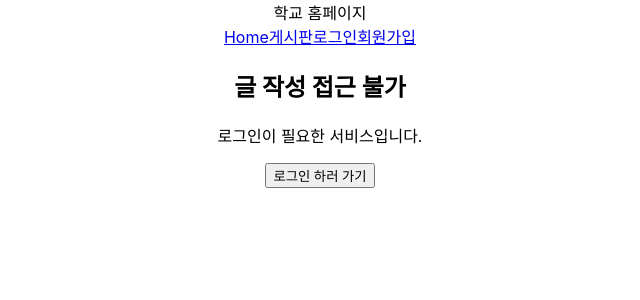
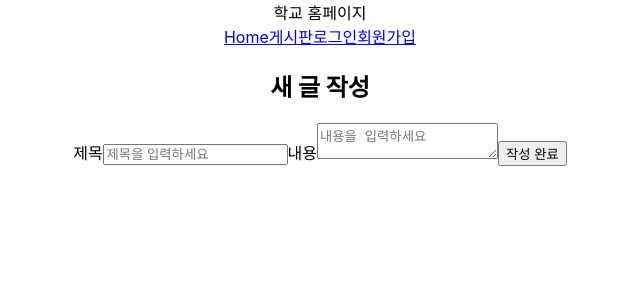
Before and after one commit to LSM-1020/Lsm-react_mini_FrontEnd_251017, a React (Create React App) app: page /board/Write in a window 1280 px wide. Shown: the top 300 px of the page, without its empty margins (320-960 px from the left). Built offline with nearby package versions, Linux system fonts and the light colour scheme; no server answers.

Commit message:
게시판 페이지

```diff
--- a/src/Component/BoardPage.js
+++ b/src/Component/BoardPage.js
@@ -31,15 +31,9 @@ function BoardPage({ user }) {
 
   const handleWrite = () => {
     if (!user) {
-      return (
-        <div className="board-blocked">
-          <h2>게시판 접근 불가</h2>
-          <p>로그인이 필요한 서비스입니다.</p>
-          <Link to="/login" className="btn-login">
-            로그인 하러 가기
-          </Link>
-        </div>
-      );
+      alert("로그인 후 이용해주세요");
+      navigate("/login");
+      return;
     }
     navigate("/board/write");
   };
--- a/src/Component/BoardWrite.js
+++ b/src/Component/BoardWrite.js
@@ -1,15 +1,18 @@
 import { useState } from "react";
 import { useNavigate } from "react-router-dom";
+import api from "../api/axiosConfig";
 
 function BoardWrite({ user }) {
   const navigate = useNavigate();
 
-  const [form, setForm] = useState({
-    title: "",
-    content: "",
-  });
+  const [title, setTitle] = useState(""); //제목은 공백문자열
+  const [content, setContent] = useState(""); //내용도 공백문자열
+  const [errors, setErrors] = useState({});
 
+  const handleSubmit = async (e) => {
+    e.preventDefault({ title, content });
     if (!user) {
+      alert("로그인 후 사용가능합니다");
       return (
         <div className="write-blocked">
           <h2>글 작성 접근 불가</h2>
@@ -20,18 +23,19 @@ function BoardWrite({ user }) {
         </div>
       );
     }
-
-  const handleChange = (e) => {
-    const { name, value } = e.target;
-    setForm((prev) => ({ ...prev, [name]: value }));
-  };
-
-  const handleSubmit = (e) => {
-    e.preventDefault();
-    // TODO: 글쓰기 API 호출
-    alert("글 작성 기능 구현 필요");
-    // 작성 완료 후 게시판 페이지로 이동
+    try {
+      await api.post("/api/board", { title, content });
+      alert("글작성 완료");
       navigate("/board");
+    } catch (err) {
+      if (err.response && err.response.status === 400) {
+        //회원가입 400에러 발생
+        setErrors(err.response.data); //에러 추출,errors에 저장
+      } else {
+        console.error(err);
+        alert("글쓰기 실패");
+      }
+    }
   };
 
   return (
@@ -43,20 +47,20 @@ function BoardWrite({ user }) {
           <input
             type="text"
             name="title"
-            value={form.title}
-            onChange={handleChange}
+            value={title}
+            onChange={(e) => setTitle(e.target.value)}
             placeholder="제목을 입력하세요"
-            required
           />
+          {errors.title && <p style={{ color: "red" }}>{errors.title}</p>}
         </label>
         <label>
           내용
           <textarea
             name="content"
-            value={form.content}
-            onChange={handleChange}
+            value={content}
+            onChange={(e) => setContent(e.target.value)}
             placeholder="내용을 입력하세요"
-            required
+            // required
           />
         </label>
         <button type="submit" className="btn-submit">
```
Lines whose indentation alone changed are shown as unchanged.
